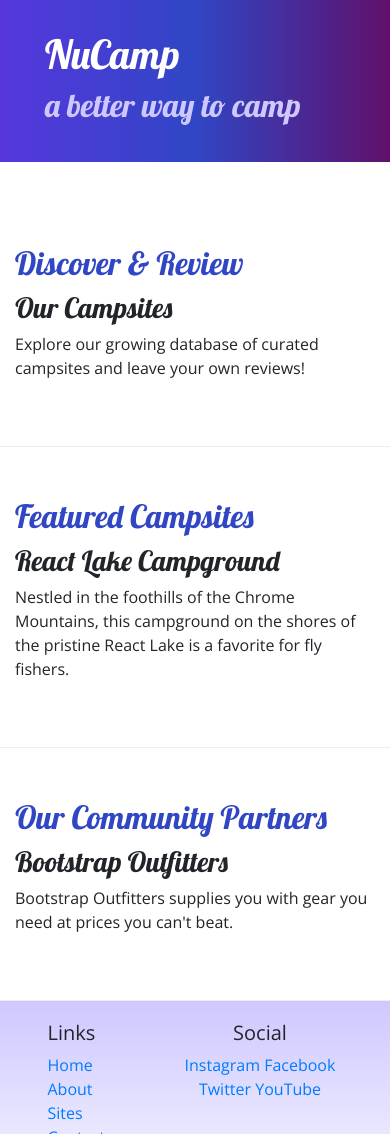
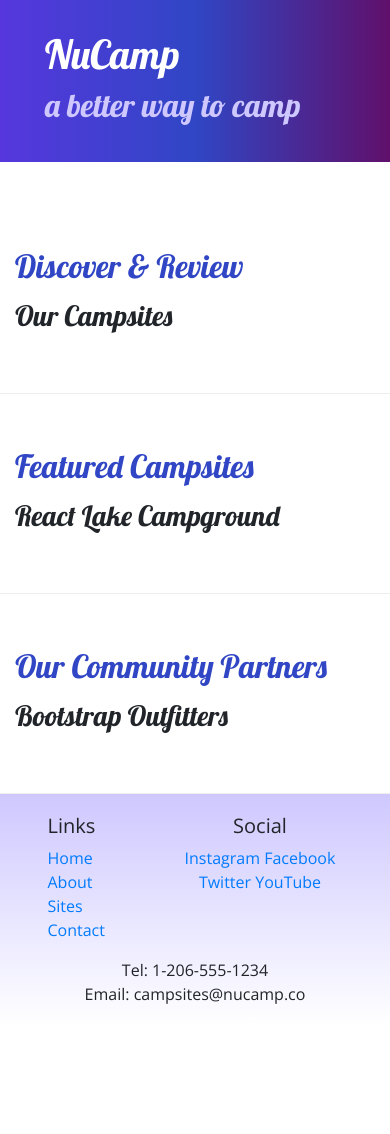
Before and after one commit to lauraharston/nucampsite-change-it-up, a website: page index.html in a window 390 px wide. Shown: the top 1134 px of the page. After the commit the page ends 1026 px from the top, so only its background shows below. Drawn offline with nearby package versions, Linux system fonts and the light colour scheme.

Commit message:
hid p on index page

```diff
--- a/index.html
+++ b/index.html
@@ -34,7 +34,7 @@
              </div>
              <div class="col">
                 <h3>Our Campsites</h3>
-                <p>Explore our growing database of curated campsites and leave your own reviews!</p>
+                <p class="d-none d-sm-block">Explore our growing database of curated campsites and leave your own reviews!</p>
             </div>
         </div>
 
@@ -44,7 +44,7 @@
             </div>
             <div class="col">
                 <h3>React Lake Campground</h3>
-                <p>Nestled in the foothills of the Chrome Mountains, this campground on the shores of the pristine React Lake is a favorite for fly fishers.</p>
+                <p class="d-none d-sm-block">Nestled in the foothills of the Chrome Mountains, this campground on the shores of the pristine React Lake is a favorite for fly fishers.</p>
             </div>
         </div>
 
@@ -54,7 +54,7 @@
             </div>
             <div class="col">
                 <h3>Bootstrap Outfitters</h3>
-                <p>Bootstrap Outfitters supplies you with gear you need at prices you can't beat.</p>
+                <p class="d-none d-sm-block">Bootstrap Outfitters supplies you with gear you need at prices you can't beat.</p>
             </div>
         </div>
 
```
